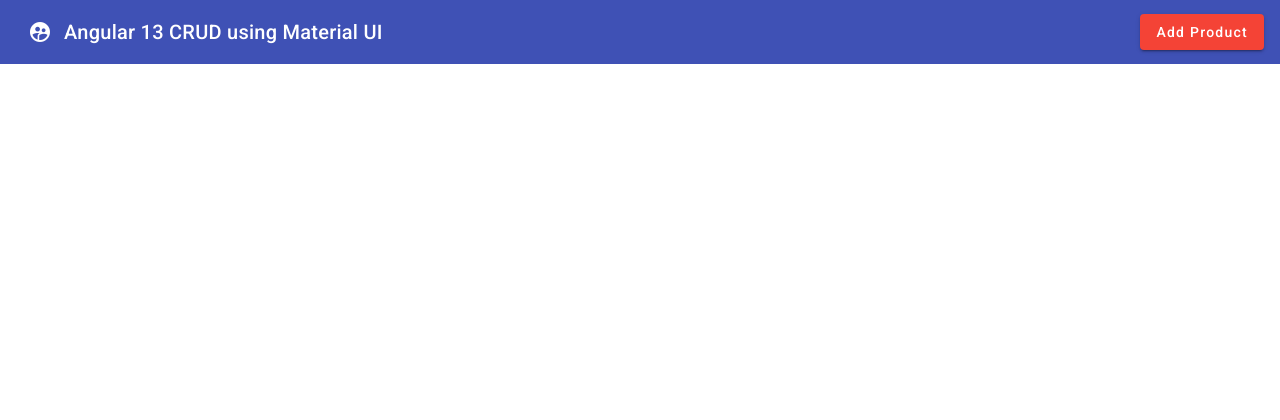
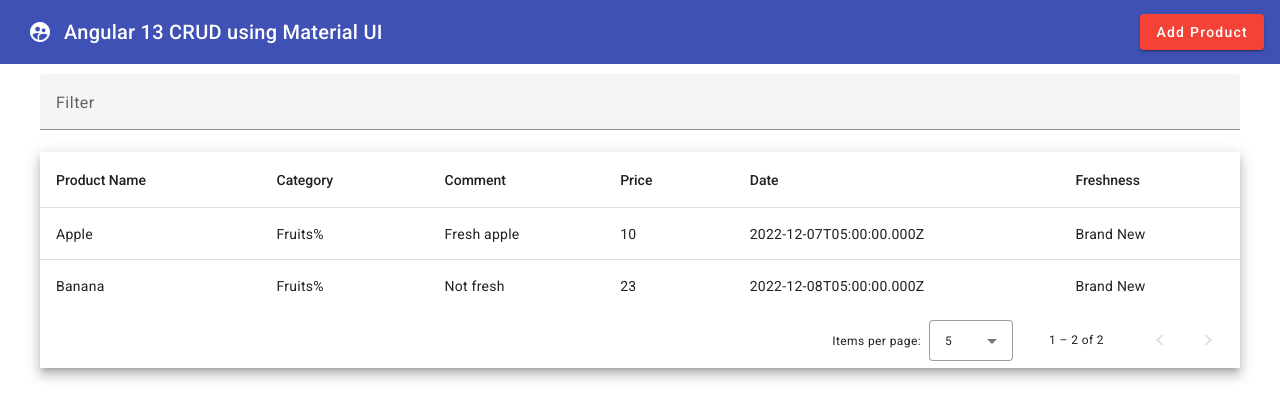
Before and after one commit to rohanthorat/Angular13-CRUD, an Angular app: page / in a window 1280 px wide. Shown: the top 420 px of the page. Built offline with nearby package versions, Linux system fonts and the light colour scheme; data requests are answered from the project's data file.

Commit message:
implementing mat table with paging, sorting and filter

```diff
--- a/src/app/app.component.html
+++ b/src/app/app.component.html
@@ -8,3 +8,63 @@
     <button mat-raised-button color="warn" (click)="openDialog()">Add Product</button>
   </mat-toolbar>
 </div>
+
+<div class="container">
+  <div style="margin-top: 10px;">
+    <mat-form-field>
+      <mat-label>Filter</mat-label>
+      <input matInput (keyup)="applyFilter($event)" placeholder="Ex. Mia" #input>
+    </mat-form-field>
+
+    <div class="mat-elevation-z8">
+      <table mat-table [dataSource]="dataSource" matSort>
+
+        <!-- Product Name Column -->
+        <ng-container matColumnDef="productName">
+          <th mat-header-cell *matHeaderCellDef mat-sort-header> Product Name </th>
+          <td mat-cell *matCellDef="let row"> {{row.productName}} </td>
+        </ng-container>
+
+        <!-- Category Column -->
+        <ng-container matColumnDef="category">
+          <th mat-header-cell *matHeaderCellDef mat-sort-header> Category </th>
+          <td mat-cell *matCellDef="let row"> {{row.category}}% </td>
+        </ng-container>
+
+        <!-- Comment Column -->
+        <ng-container matColumnDef="comment">
+          <th mat-header-cell *matHeaderCellDef mat-sort-header> Comment </th>
+          <td mat-cell *matCellDef="let row"> {{row.comment}} </td>
+        </ng-container>
+
+        <!-- Price Column -->
+        <ng-container matColumnDef="price">
+          <th mat-header-cell *matHeaderCellDef mat-sort-header> Price </th>
+          <td mat-cell *matCellDef="let row"> {{row.price}} </td>
+        </ng-container>
+
+        <!-- Date Column -->
+        <ng-container matColumnDef="date">
+          <th mat-header-cell *matHeaderCellDef mat-sort-header> Date </th>
+          <td mat-cell *matCellDef="let row"> {{row.date}} </td>
+        </ng-container>
+
+        <!-- Price Column -->
+        <ng-container matColumnDef="freshness">
+          <th mat-header-cell *matHeaderCellDef mat-sort-header> Freshness </th>
+          <td mat-cell *matCellDef="let row"> {{row.freshness}} </td>
+        </ng-container>
+
+        <tr mat-header-row *matHeaderRowDef="displayedColumns"></tr>
+        <tr mat-row *matRowDef="let row; columns: displayedColumns;"></tr>
+
+        <!-- Row shown when there is no matching data. -->
+        <tr class="mat-row" *matNoDataRow>
+          <td class="mat-cell" colspan="4">No data matching the filter "{{input.value}}"</td>
+        </tr>
+      </table>
+
+      <mat-paginator [pageSizeOptions]="[5, 10, 25, 100]" aria-label="Select page of users"></mat-paginator>
+    </div>
+  </div>
+</div>
--- a/src/app/app.component.scss
+++ b/src/app/app.component.scss
@@ -1,3 +1,17 @@
 .example-spacer {
-    flex: 1 1 auto;
+  flex: 1 1 auto;
 }
+
+table {
+  width: 100%;
+}
+
+.mat-mdc-form-field {
+  font-size: 14px;
+  width: 100%;
+}
+
+.container {
+    max-width: 1200px;
+    margin: 0 auto;
+}
--- a/src/app/app.component.ts
+++ b/src/app/app.component.ts
@@ -1,8 +1,11 @@
-import { Component, OnInit } from '@angular/core';
-import { MatDialog, MAT_DIALOG_DATA } from '@angular/material/dialog';
-
 import { DialogComponent } from './dialog/dialog.component';
 import { ApiService } from './services/api.service';
+
+import { MatPaginator } from '@angular/material/paginator';
+import { MatSort } from '@angular/material/sort';
+import { MatTableDataSource } from '@angular/material/table';
+import { Component, OnInit, ViewChild } from '@angular/core';
+import { MatDialog } from '@angular/material/dialog';
 
 
 
@@ -13,6 +16,11 @@
 })
 export class AppComponent implements OnInit {
   title = 'Angular13Crud';
+  displayedColumns: string[] = ['productName', 'category', 'comment', 'price', 'date', 'freshness'];
+  dataSource!: MatTableDataSource<any>;
+
+  @ViewChild(MatPaginator) paginator!: MatPaginator;
+  @ViewChild(MatSort) sort!: MatSort;
 
   constructor(private dialog: MatDialog,
     private api: ApiService) {}
@@ -31,11 +39,23 @@
     this.api.getProduct()
       .subscribe({
         next:(res) => {
-          console.log(res);
+          this.dataSource = new MatTableDataSource(res);
+          this.dataSource.paginator = this.paginator;
+          this.dataSource.sort = this.sort;
         },
         error:(err) => {
           alert('Error while fetching the Records!');
         }
       });
   }
+
+  applyFilter(event: Event) {
+    const filterValue = (event.target as HTMLInputElement).value;
+    this.dataSource.filter = filterValue.trim().toLowerCase();
+
+    if (this.dataSource.paginator) {
+      this.dataSource.paginator.firstPage();
+    }
+  }
+
 }
```
Also changed, not shown: src/app/app.module.ts (+7 -1 lines).
